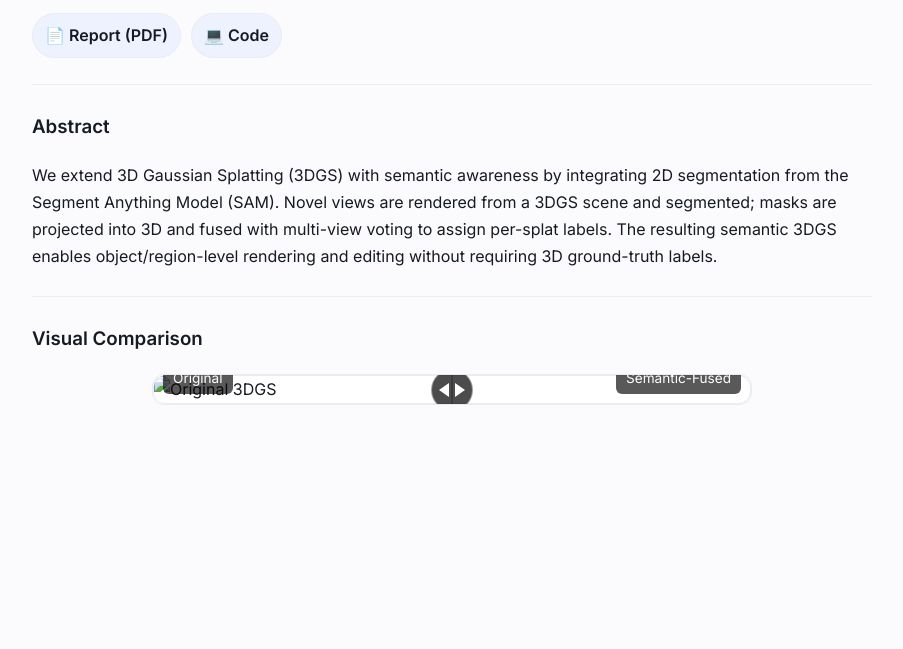
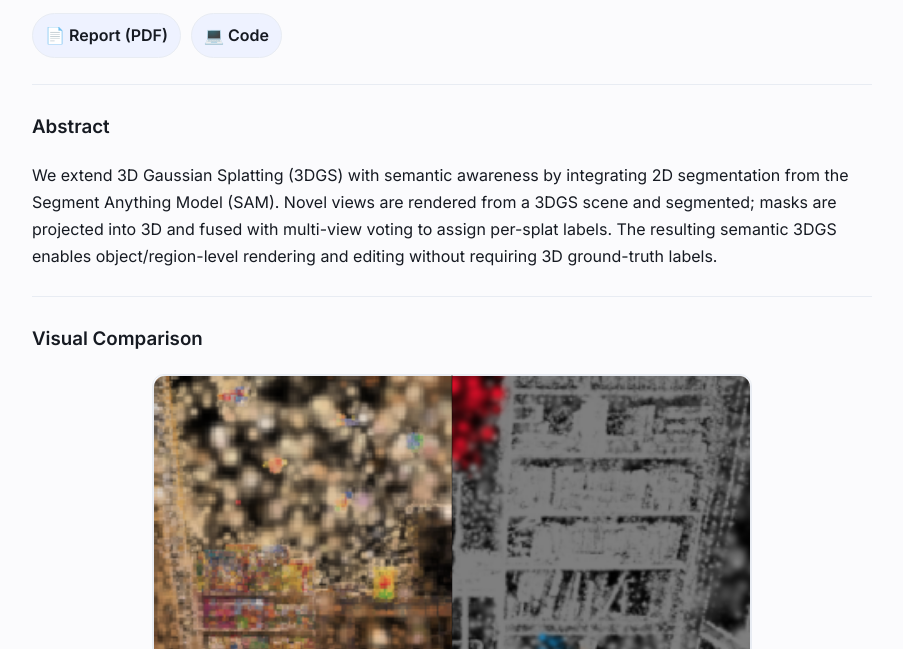
Before and after one commit to tarungangadhar/semantic-fusion-website, a plain HTML site: page docs/index.html in a window 1280 px wide. Shown: the part 127-776 px from the top of the page, without its empty margins (188-1091 px from the left). Drawn offline with Linux system fonts and the light colour scheme.

Commit message:
Update index.html

```diff
--- a/docs/index.html
+++ b/docs/index.html
@@ -47,7 +47,7 @@
     <h1>Semantic Fusion for 3D Gaussian Splatting</h1>
     <div class="by">Tarun Gangadhar Vadaparthi</div>
     <div class="row">
-      <a class="pill" href="../docs/SemanticFusionGS.pdf" target="_blank" rel="noopener">📄 Report (PDF)</a>
+      <a class="pill" href="files/SemanticFusionGS.pdf" target="_blank" rel="noopener">📄 Report (PDF)</a>
       <a class="pill" href="https://github.com/USERNAME/semantic-fusion-3dgs" target="_blank" rel="noopener">💻 Code</a>
     </div>
   </header>
@@ -69,8 +69,8 @@
     <hr>
     <h3>Visual Comparison</h3>
     <figure class="compare" aria-label="Before/After comparison">
-      <img src="assets/original.png" alt="Original 3DGS">
-      <img class="after" src="assets/semantic.png" alt="Semantic-Fused 3DGS">
+      <img src="assets/example_original.png" alt="Original 3DGS">
+      <img class="after" src="assets/example_semantic.png" alt="Semantic-Fused 3DGS">
       <div class="line" aria-hidden="true"></div>
       <div class="knob" aria-hidden="true">
         <div class="chev"><span class="l"></span><span class="r"></span></div>
```
